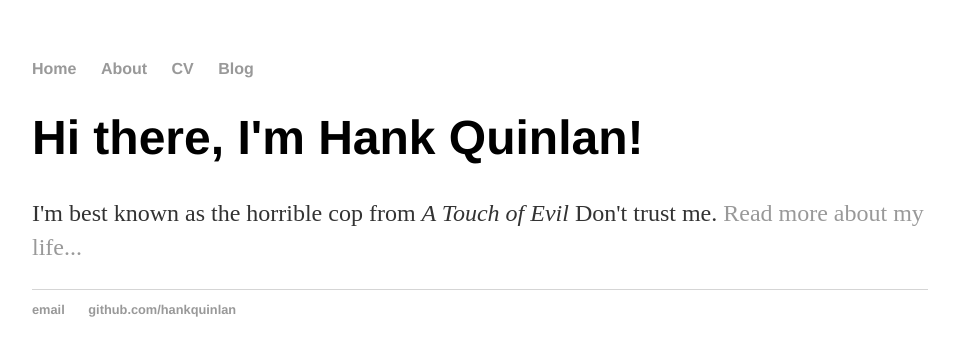
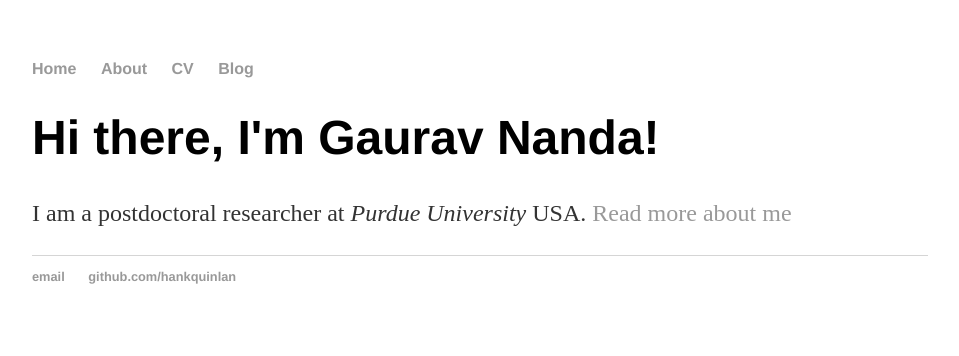
Before and after one commit to gaurav-nanda-research/gaurav-nanda-site.github.io, a Jekyll site: the page built from cv/index.html, in a window 1280 px wide. Shown: the top 356 px of the page, without its empty margins (160-1119 px from the left). Built offline with Jekyll 4.4.1, drawn with Linux system fonts in a browser that asks for light colours.

Commit message:
Update index.html

```diff
--- a/cv/index.html
+++ b/cv/index.html
@@ -1,8 +1,8 @@
 ---
 layout: default
-title: Hank Quinlan, Horrible Cop
+title: Gaurav Nanda, Purdue University
 ---
 <div class="blurb">
-	<h1>Hi there, I'm Hank Quinlan!</h1>
-	<p>I'm best known as the horrible cop from <em>A Touch of Evil</em> Don't trust me. <a href="/about">Read more about my life...</a></p>
+	<h1>Hi there, I'm Gaurav Nanda!</h1>
+	<p>I am a postdoctoral researcher at <em>Purdue University</em> USA. <a href="/about">Read more about me</a></p>
 </div><!-- /.blurb -->
```
